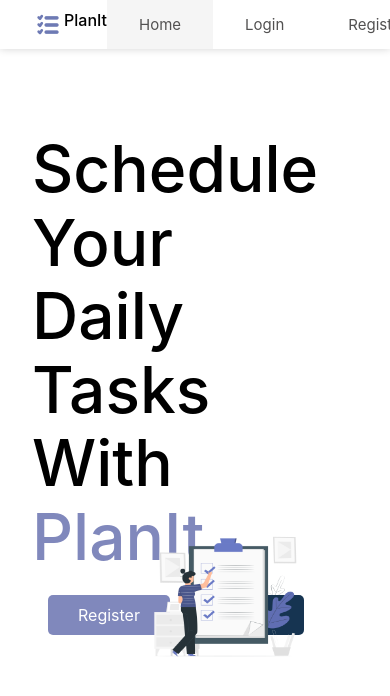
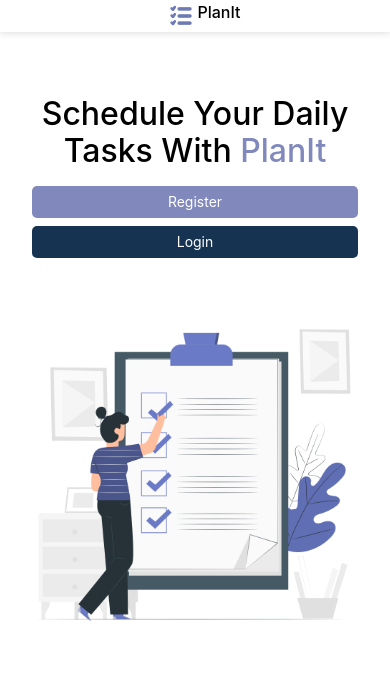
Before and after one commit to sahananb/todoApp, a React (Create React App) app in the folder client/: page / in a window 390 px wide. Shown: the top 696 px of the page. Built offline with nearby package versions, Linux system fonts and the light colour scheme.

Commit message:
initial commit

```diff
--- a/client/src/App.css
+++ b/client/src/App.css
@@ -123,3 +123,69 @@ nav{
 .secondaryBtn:hover{
   background-color: var(--darkPrimary);
 }
+
+@media screen and (max-width: 768px) {
+
+  body {
+    overflow: auto;
+  }
+
+  nav {
+    flex-direction: column;
+    padding-left: 1rem;
+  }
+
+  .logo_wrapper {
+    margin-bottom: 1rem;
+  }
+
+  .navigation-menu {
+    display: none;
+    flex-direction: column;
+    width: 100%;
+    padding-right: 0;
+  }
+
+  .navigation-menu li {
+    width: 100%;
+  }
+
+  .navigation-menu li a {
+    padding: 0.75rem 1rem;
+    text-align: center;
+  }
+
+  .userInfoNav {
+    margin: 0.5rem 0;
+    width: calc(100% - 2rem);
+    justify-content: center;
+  }
+
+  .primaryBtn,
+  .secondaryBtn {
+    display: block;
+    width: calc(100% - 2rem);
+    margin: 0.5rem 1rem;
+    text-align: center;
+  }
+}
+
+@media screen and (max-width: 480px) {
+  .logo_wrapper h4 {
+    font-size: 1rem;
+  }
+
+  .navigation-menu li a {
+    font-size: 14px;
+  }
+
+  .userInfoNav {
+    font-size: 12px;
+  }
+
+  .primaryBtn,
+  .secondaryBtn {
+    padding: 8px 20px;
+    font-size: 14px;
+  }
+}
--- a/client/src/pages/Auth/Login.module.css
+++ b/client/src/pages/Auth/Login.module.css
@@ -46,3 +46,36 @@
 .input_info a:hover{
     text-decoration: underline;
 }
+
+/* Responsive styles */
+@media screen and (max-width: 1024px) {
+    .login_card {
+        width: 50%;
+    }
+}
+
+@media screen and (max-width: 768px) {
+    .login_card {
+        width: 70%;
+    }
+}
+
+@media screen and (max-width: 480px) {
+    .login_card {
+        width: 90%;
+        padding: 1rem;
+        margin-top: 60px;
+    }
+
+    .login_card h2 {
+        font-size: 1.5rem;
+    }
+
+    .input_wrapper, .input_inline_wrapper {
+        width: 100%;
+    }
+
+    .login_card img {
+        width: 80px;
+    }
+}
--- a/client/src/pages/Landing/Landing.module.css
+++ b/client/src/pages/Landing/Landing.module.css
@@ -23,3 +23,43 @@
     width: 100%;
     height: 90%;
 }
+
+
+/* Responsive styles */
+@media screen and (max-width: 1024px) {
+    .landing_wrapper {
+        flex-direction: column;
+        align-items: center;
+        margin-top: 80px;
+    }
+
+    .landing_text, .landing_img {
+        width: 100%;
+        margin-left: 0;
+        text-align: center;
+    }
+
+    .landing_text h1 {
+        font-size: 3rem;
+    }
+
+    .landing_img {
+        margin-top: 2rem;
+    }
+}
+
+@media screen and (max-width: 768px) {
+    .landing_text h1 {
+        font-size: 2.5rem;
+    }
+}
+
+@media screen and (max-width: 480px) {
+    .landing_wrapper {
+        padding: 1rem;
+    }
+
+    .landing_text h1 {
+        font-size: 2rem;
+    }
+}
--- a/client/src/pages/ToDo/ToDoList.jsx
+++ b/client/src/pages/ToDo/ToDoList.jsx
@@ -53,33 +53,18 @@ function ToDoList() {
 
   },[navigate]);
 
-  // useEffect(()=>{
-  //   const incomplete = allToDo.filter((item)=>item.isCompleted===false);
-  //   const complete = allToDo.filter((item)=>item.isCompleted===true);
-  //   setInCompletedToDo(incomplete);
-  //   setCompletedToDo(complete);
-  //   if(currentTaskType==='incomplete'){
-  //     setCurrentTodoTask(incomplete);
-  //   }else{
-  //     setCurrentTodoTask(complete);
-  //   }
-  // },[allToDo,currentTaskType]);
+  useEffect(()=>{
+    const incomplete = allToDo.filter((item)=>item.isCompleted===false);
+    const complete = allToDo.filter((item)=>item.isCompleted===true);
+    setInCompletedToDo(incomplete);
+    setCompletedToDo(complete);
+    if(currentTaskType==='incomplete'){
+      setCurrentTodoTask(incomplete);
+    }else{
+      setCurrentTodoTask(complete);
+    }
+  },[allToDo,currentTaskType]);
 
-  useEffect(() => {
-    if (Array.isArray(allToDo)) {
-      const incomplete = allToDo.filter((item) => item.isCompleted === false);
-      const complete = allToDo.filter((item) => item.isCompleted === true);
-      setInCompletedToDo(incomplete);
-      setCompletedToDo(complete);
-      if (currentTaskType === 'incomplete') {
-        setCurrentTodoTask(incomplete);
-      } else {
-        setCurrentTodoTask(complete);
-      }
-    } else {
-      console.error("allToDo is not an array:", allToDo);
-    }
-  }, [allToDo, currentTaskType]);
 
   const handleSubmitTask = async () => {
     setLoading(true);
--- a/client/src/pages/ToDo/ToDoList.module.css
+++ b/client/src/pages/ToDo/ToDoList.module.css
@@ -52,7 +52,6 @@ padding-top: 10px;
 }
 
 
-
 .actionIcon{
     font-size: 1.2ren;
     margin-left: 5px;
@@ -72,3 +71,58 @@ padding-top: 10px;
     align-items: center;
     width: 100%;
 }
+
+/* Responsive styles */
+@media screen and (max-width: 1200px) {
+    .toDoCard {
+        width: calc(33.33% - 3rem);
+    }
+}
+
+@media screen and (max-width: 992px) {
+    .toDoCard {
+        width: calc(50% - 3rem);
+    }
+}
+
+@media screen and (max-width: 768px) {
+
+    .toDoWrapper {
+        padding: 1rem;
+    }
+
+    .toDoHeader {
+        flex-direction: column;
+        align-items: stretch;
+    }
+
+    .toDoHeader > * {
+        margin-bottom: 1rem;
+    }
+
+    .toDoHeader input {
+        width: 100% !important;
+    }
+
+    .toDoCard {
+        width: 100%;
+        margin: 1rem 0;
+    }
+
+}
+
+@media screen and (max-width: 480px) {
+    .toDoCardFooter, .toDoCardHeader {
+        flex-direction: column;
+        align-items: flex-start;
+    }
+
+    .toDoCardFooter > *, .toDoCardHeader > * {
+        margin-bottom: 0.5rem;
+    }
+
+    .toDoFooterAction {
+        width: 100%;
+        justify-content: space-between;
+    }
+}
```
